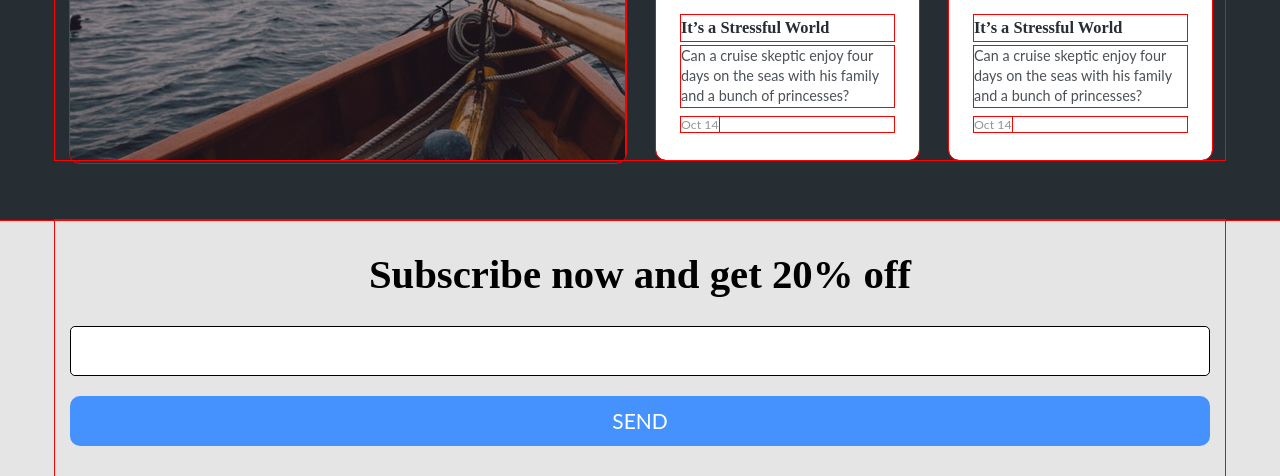
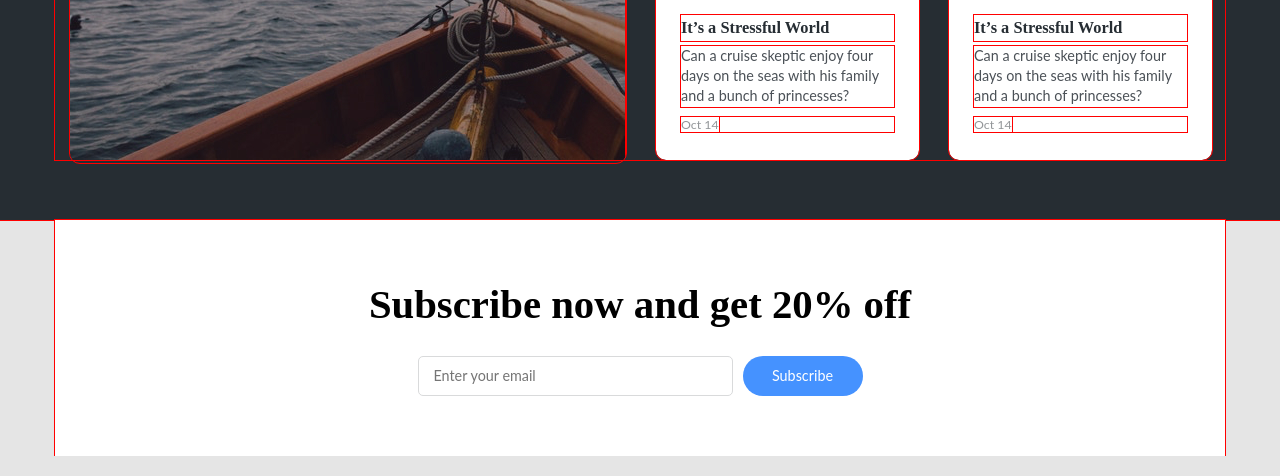
Before and after one commit to aleksei24/uni_news, a website: page app/index.html in a window 1280 px wide. Shown: the part 2921-3397 px from the top of the page. Drawn offline with nearby package versions, Linux system fonts and the light colour scheme; files that its build step writes are made by us from their sources; a web font is replaced by a local one.

Commit message:
subscribe block is made

```diff
--- a/app/js/main.js
+++ b/app/js/main.js
@@ -5,3 +5,4 @@
 @@include('./chunks/_tabs.js')
 @@include('./chunks/_fixed_header.js')
 @@include('./chunks/_swiper_slider.js')
+@@include('./chunks/_subscribe.js')
--- a/app/scss/default.scss
+++ b/app/scss/default.scss
@@ -16,6 +16,7 @@ $catalogSliderWidth: 1300px;
 
 $bgColour: #e5e5e5;
 $bgColourHeader: #fff;
+$bgColourFooter: #fff;
 $bannerHeadline: #fff;
 $menuLink: #fff;
 $amountColour: #939699;
--- a/app/scss/subscribe.scss
+++ b/app/scss/subscribe.scss
@@ -1,7 +1,8 @@
 .subscribe {
     max-width: $contWidth;
     margin: 0 auto;
-    padding: 30px 0;
+    padding: 60px 0;
+    background-color: $bgColourFooter;
 
     & * {
         outline: none;
@@ -15,8 +16,10 @@
         text-align: center;
     }
 
-    &__item {
-        margin-bottom: 20px;
+    &__block {
+        display: flex;
+        align-items: center;
+        justify-content: center;
     }
 
     &__label {
@@ -25,12 +28,14 @@
     }
 
     &__input {
-        height: 50px;
-        padding: 0 20px;
-        border: 1px solid black;
+        height: 40px;
+        padding: 0 15px;
+        border: 1px solid #d9dadb;
         border-radius: 5px;
-        width: 100%;
-        font-size: 18px;
+        width: 315px;
+        @include response-font(14, 10);
+        line-height: 20/14 * 100%;
+        margin-right: 10px;
         &:focus {
             box-shadow: 0 0 10px $btnBgColour;
         }
@@ -40,16 +45,16 @@
     }
 
     &__button {
-        width: 100%;
+        width: 120px;
         display: flex;
         align-items: center;
         justify-content: center;
         background-color: $btnBgColour;
         color: $btnColour;
-        min-height: 50px;
-        border-radius: 10px;
-        font-size: 21px;
-        text-transform: uppercase;
+        min-height: 40px;
+        border-radius: 20px;
+        @include response-font(14, 10);
+        line-height: 20/14 * 100%;
         cursor: pointer;
         transition: background-color 0.2s ease;
         &:active {
--- a/app/template/_subscribe.html
+++ b/app/template/_subscribe.html
@@ -2,6 +2,7 @@
     <div class="subscribe__container container">
         <form action="#!" id="form" class="subscribe__body">
             <h1 class="subscribe__title">Subscribe now and get 20% off</h1>
+            <div class="subscribe__block">
                 <div class="subscribe__item">
                     <label for="form-email" class="subscribe__label">E-mail</label>
                     <input
@@ -9,9 +10,11 @@
                         name="email"
                         id="form-email"
                         class="subscribe__input req _email"
+                        placeholder="Enter your email"
                     />
                 </div>
-            <button type="submit" class="subscribe__button">Send</button>
+                <button type="submit" class="subscribe__button">Subscribe</button>
+            </div>
         </form>
     </div>
 </div>
```
Also changed, not shown: app/js/chunks/_subscribe.js (added, +69 -0 lines). Lines whose indentation alone changed are shown as unchanged.
